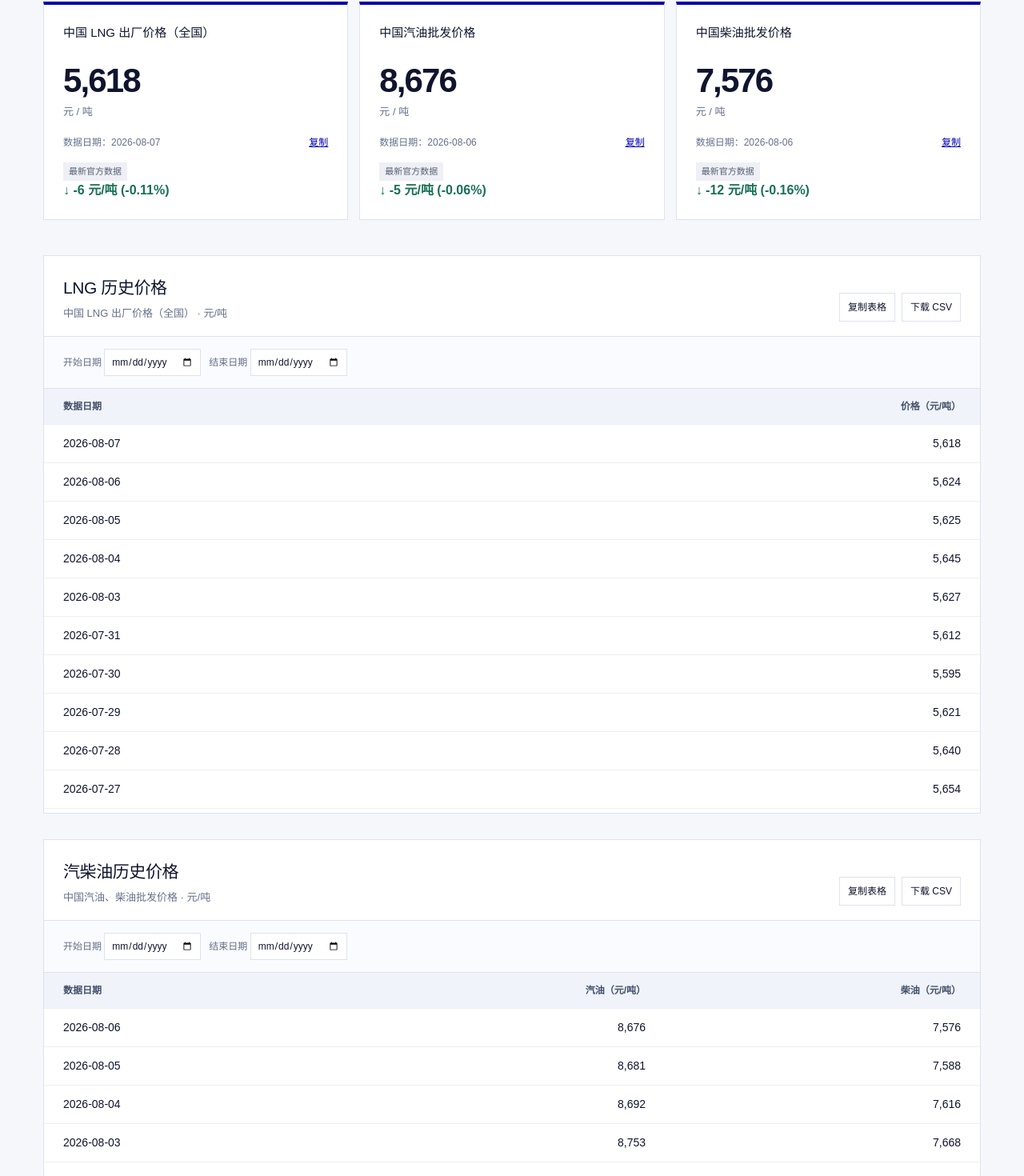
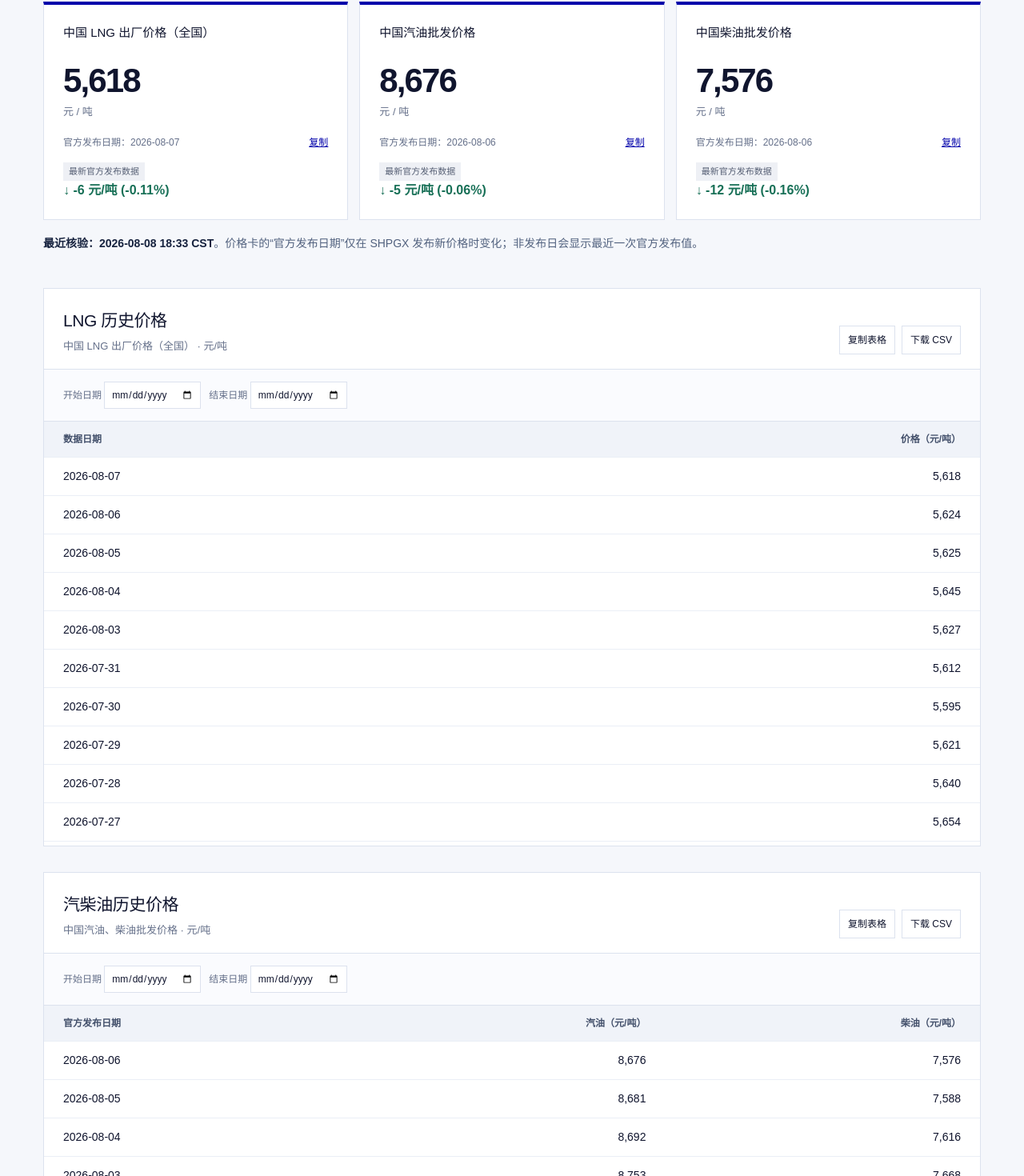
Before and after one commit to yuanzhejiang33/china-energy-price-database, a Next.js app: page / in a window 1280 px wide. Shown: the part 301-1771 px from the top of the page at 80% size. Built offline with nearby package versions, Linux system fonts and the light colour scheme.

Commit message:
fix: clarify official publication and verification dates

```diff
--- a/components/EnergyDashboard.tsx
+++ b/components/EnergyDashboard.tsx
@@ -10,6 +10,7 @@ const labels: Record<SeriesCode, string> = {
 };
 
 function format(value: number) { return new Intl.NumberFormat("zh-CN").format(value); }
+function formatOptional(value: number | undefined) { return value === undefined ? "—" : format(value); }
 function toCsv(rows: Observation[], fields: Array<[string, (row: Observation) => string | number]>) {
   return "\ufeff" + [fields.map(([title]) => title).join(","), ...rows.map((row) => fields.map(([, get]) => get(row)).join(","))].join("\n");
 }
@@ -19,17 +20,18 @@ function download(name: string, content: string) {
   const link = document.createElement("a"); link.href = url; link.download = name; link.click(); URL.revokeObjectURL(url);
 }
 
-function PriceCard({ item, previous, onCopy }: { item: Observation; previous?: Observation; onCopy: (text: string) => void }) {
+function PriceCard({ item, previous, checkedAt, onCopy }: { item: Observation; previous?: Observation; checkedAt: string; onCopy: (text: string) => void }) {
   const change = previous ? item.value - previous.value : 0;
   const percent = previous && previous.value ? (change / previous.value) * 100 : 0;
   const tone = change > 0 ? "up" : change < 0 ? "down" : "flat";
   const mark = change > 0 ? "↑" : change < 0 ? "↓" : "—";
   const chinaToday = new Intl.DateTimeFormat("en-CA", { timeZone: "Asia/Shanghai" }).format(new Date());
+  const checkedToday = checkedAt.startsWith(chinaToday);
   return <article className="price-card">
     <h3>{labels[item.seriesCode]}</h3>
     <div className="price-value">{format(item.value)}</div><div className="price-unit">元 / 吨</div>
-    <div className="card-foot"><span>数据日期：{item.dataDate}</span><button className="copy-value" onClick={() => onCopy(`${labels[item.seriesCode]}：${item.value} 元/吨（${item.dataDate}）`)}>复制</button></div>
-    <div className={`data-status ${item.dataDate === chinaToday ? "today" : ""}`}>{item.dataDate === chinaToday ? "今日数据" : "最新官方数据"}</div>
+    <div className="card-foot"><span>官方发布日期：{item.dataDate}</span><button className="copy-value" onClick={() => onCopy(`${labels[item.seriesCode]}：${item.value} 元/吨（${item.dataDate}）`)}>复制</button></div>
+    <div className={`data-status ${checkedToday ? "today" : ""}`}>{item.dataDate === chinaToday ? "今日官方数据" : checkedToday ? "今日已核验，官方暂无更新" : "最新官方发布数据"}</div>
     <div className={`change ${tone}`}>{mark} {change === 0 ? "0" : `${change > 0 ? "+" : ""}${format(change)}`} 元/吨 {previous ? `(${percent > 0 ? "+" : ""}${percent.toFixed(2)}%)` : ""}</div>
   </article>;
 }
@@ -38,7 +40,7 @@ function DateFilters({ from, to, setFrom, setTo }: { from: string; to: string; s
   return <div className="filters"><label>开始日期 <input aria-label="开始日期" type="date" value={from} onChange={(e) => setFrom(e.target.value)} /></label><label>结束日期 <input aria-label="结束日期" type="date" value={to} onChange={(e) => setTo(e.target.value)} /></label></div>;
 }
 
-function mergeUpdates(initialData: DashboardData, updates: Observation[]): DashboardData {
+function mergeUpdates(initialData: DashboardData, updates: Observation[], checkedAt?: string): DashboardData {
   const rows = new Map(initialData.history.map((row) => [`${row.seriesCode}:${row.dataDate}`, row]));
   for (const row of updates) rows.set(`${row.seriesCode}:${row.dataDate}`, row);
   const history = [...rows.values()].sort((a, b) => b.dataDate.localeCompare(a.dataDate));
@@ -50,7 +52,7 @@ function mergeUpdates(initialData: DashboardData, updates: Observation[]): Dashb
     previous[code] = series[1];
   }
   const dates = history.map((row) => row.dataDate).sort();
-  return { latest, previous, history, fetchedAt: updates.at(-1)?.fetchedAt ?? initialData.fetchedAt, range: `${dates[0]} 至 ${dates.at(-1)}` };
+  return { latest, previous, history, fetchedAt: checkedAt ?? updates.at(-1)?.fetchedAt ?? initialData.fetchedAt, range: `${dates[0]} 至 ${dates.at(-1)}` };
 }
 
 export function EnergyDashboard({ initialData }: { initialData: DashboardData }) {
@@ -59,8 +61,8 @@ export function EnergyDashboard({ initialData }: { initialData: DashboardData })
     const basePath = process.env.NEXT_PUBLIC_BASE_PATH ?? "";
     fetch(`${basePath}/data/updates.json`, { cache: "no-store" })
       .then((response) => response.ok ? response.json() : null)
-      .then((payload: { observations?: Observation[] } | null) => {
-        if (payload?.observations?.length) setData(mergeUpdates(initialData, payload.observations));
+      .then((payload: { observations?: Observation[]; checkedAt?: string } | null) => {
+        if (payload?.observations?.length) setData(mergeUpdates(initialData, payload.observations, payload.checkedAt));
       })
       .catch(() => undefined);
   }, [initialData]);
@@ -72,9 +74,10 @@ export function EnergyDashboard({ initialData }: { initialData: DashboardData })
   return <>
     <header className="site-header"><div className="shell header-inner"><div className="brand"><div className="brand-mark">EPD</div><div><h1>中国能源价格数据库</h1><p>China Energy Price Database</p></div></div><div className="source">数据来源：<strong>SHPGX</strong></div></div></header>
     <main className="shell"><section className="intro"><div><div className="eyebrow">Structured official price data</div><h2>打开网页，立即读取中国 LNG、汽油和柴油的官方价格数字。</h2></div><p className="intro-note">仅收录官方实际发布日。非发布日不会以旧价格补齐。</p></section>
-    <section className="cards" aria-label="最新价格">{latestOrder.map((code) => <PriceCard key={code} item={data.latest[code]} previous={data.previous[code]} onCopy={copy} />)}</section>
+    <section className="cards" aria-label="最新价格">{latestOrder.map((code) => <PriceCard key={code} item={data.latest[code]} previous={data.previous[code]} checkedAt={data.fetchedAt} onCopy={copy} />)}</section>
+    <p className="verification-note"><strong>最近核验：{data.fetchedAt} CST</strong>。价格卡的“官方发布日期”仅在 SHPGX 发布新价格时变化；非发布日会显示最近一次官方发布值。</p>
     <section className="tables"><section className="table-section"><div className="section-head"><div><h2>LNG 历史价格</h2><p>中国 LNG 出厂价格（全国） · 元/吨</p></div><div className="actions"><button className="action" onClick={() => copy(toCsv(lng, [["date", r => r.dataDate], ["lng_factory_price_yuan_per_ton", r => r.value]]))}>复制表格</button><button className="action" onClick={() => download("lng-history.csv", toCsv(lng, [["date", r => r.dataDate], ["lng_factory_price_yuan_per_ton", r => r.value]]))}>下载 CSV</button></div></div><DateFilters {...{ from, to, setFrom, setTo }} /><div className="table-wrap"><table><thead><tr><th>数据日期</th><th className="number">价格（元/吨）</th></tr></thead><tbody>{lng.map((r) => <tr key={`${r.seriesCode}-${r.dataDate}`}><td>{r.dataDate}</td><td className="number">{format(r.value)}</td></tr>)}</tbody></table>{lng.length === 0 && <div className="empty">这个日期范围内暂无已发布数据。</div>}</div></section>
-    <section className="table-section"><div className="section-head"><div><h2>汽柴油历史价格</h2><p>中国汽油、柴油批发价格 · 元/吨</p></div><div className="actions"><button className="action" onClick={() => copy(toCsv(fuel, [["date", r => r.dataDate], ["series", r => r.seriesCode], ["price_yuan_per_ton", r => r.value]]))}>复制表格</button><button className="action" onClick={() => download("fuel-history.csv", toCsv(fuel, [["date", r => r.dataDate], ["series", r => r.seriesCode], ["price_yuan_per_ton", r => r.value]]))}>下载 CSV</button></div></div><DateFilters {...{ from, to, setFrom, setTo }} /><div className="table-wrap"><table><thead><tr><th>数据日期</th><th className="number">汽油（元/吨）</th><th className="number">柴油（元/吨）</th></tr></thead><tbody>{Array.from(new Set(fuel.map(r => r.dataDate))).map((date) => { const rows = fuel.filter(r => r.dataDate === date); return <tr key={date}><td>{date}</td><td className="number">{format(rows.find(r => r.seriesCode === "GASOLINE_WHOLESALE_NATIONAL")?.value ?? 0)}</td><td className="number">{format(rows.find(r => r.seriesCode === "DIESEL_WHOLESALE_NATIONAL")?.value ?? 0)}</td></tr>; })}</tbody></table>{fuel.length === 0 && <div className="empty">这个日期范围内暂无已发布数据。</div>}</div></section></section></main>
+    <section className="table-section"><div className="section-head"><div><h2>汽柴油历史价格</h2><p>中国汽油、柴油批发价格 · 元/吨</p></div><div className="actions"><button className="action" onClick={() => copy(toCsv(fuel, [["date", r => r.dataDate], ["series", r => r.seriesCode], ["price_yuan_per_ton", r => r.value]]))}>复制表格</button><button className="action" onClick={() => download("fuel-history.csv", toCsv(fuel, [["date", r => r.dataDate], ["series", r => r.seriesCode], ["price_yuan_per_ton", r => r.value]]))}>下载 CSV</button></div></div><DateFilters {...{ from, to, setFrom, setTo }} /><div className="table-wrap"><table><thead><tr><th>官方发布日期</th><th className="number">汽油（元/吨）</th><th className="number">柴油（元/吨）</th></tr></thead><tbody>{Array.from(new Set(fuel.map(r => r.dataDate))).map((date) => { const rows = fuel.filter(r => r.dataDate === date); return <tr key={date}><td>{date}</td><td className="number">{formatOptional(rows.find(r => r.seriesCode === "GASOLINE_WHOLESALE_NATIONAL")?.value)}</td><td className="number">{formatOptional(rows.find(r => r.seriesCode === "DIESEL_WHOLESALE_NATIONAL")?.value)}</td></tr>; })}</tbody></table>{fuel.length === 0 && <div className="empty">这个日期范围内暂无已发布数据。</div>}</div></section></section></main>
     <footer className="footer"><div className="shell"><strong>数据来源：上海石油天然气交易中心</strong><p>本网站为第三方数据整理工具，不代表上海石油天然气交易中心官方立场。价格及指数定义以原始发布机构为准。</p><div className="updated">最后成功抓取时间：{data.fetchedAt} CST · 当前初始数据范围：{data.range}</div></div></footer>{notice && <div className="toast" role="status">{notice}</div>}
   </>;
 }
```
